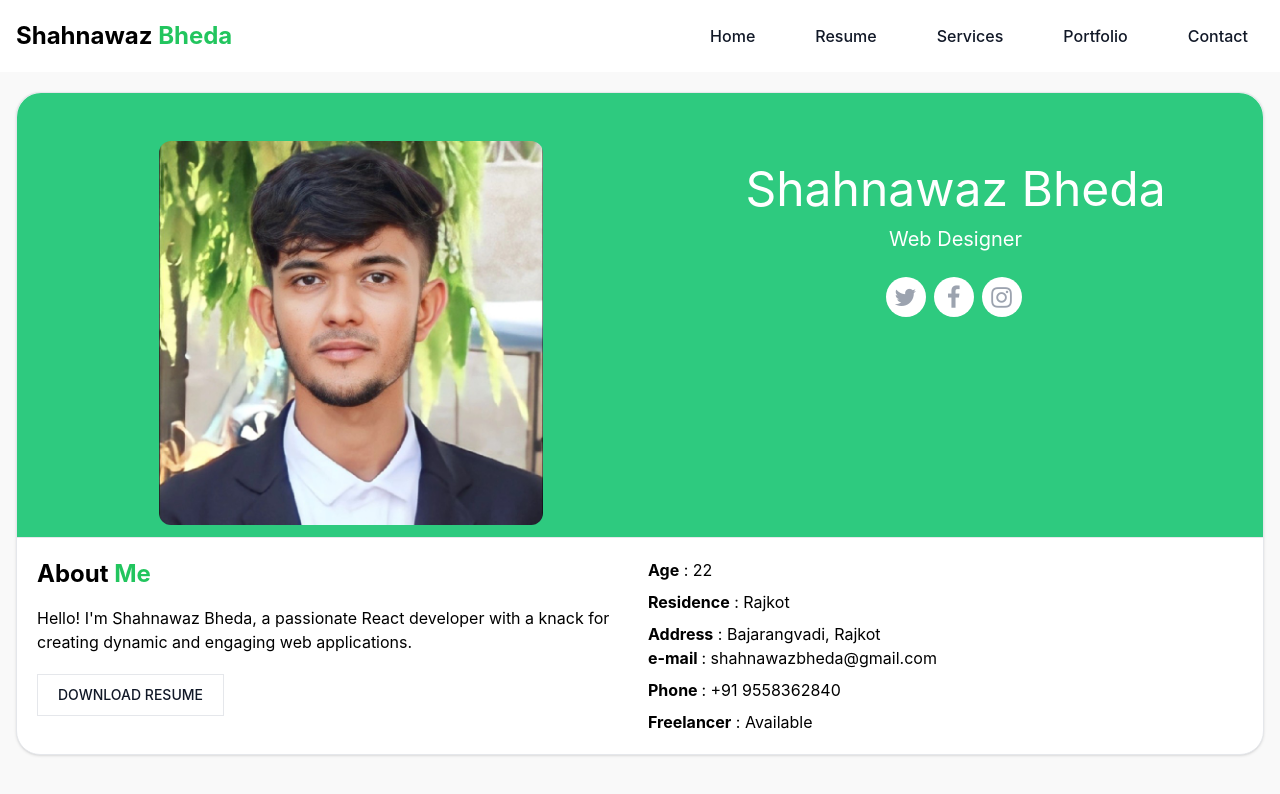
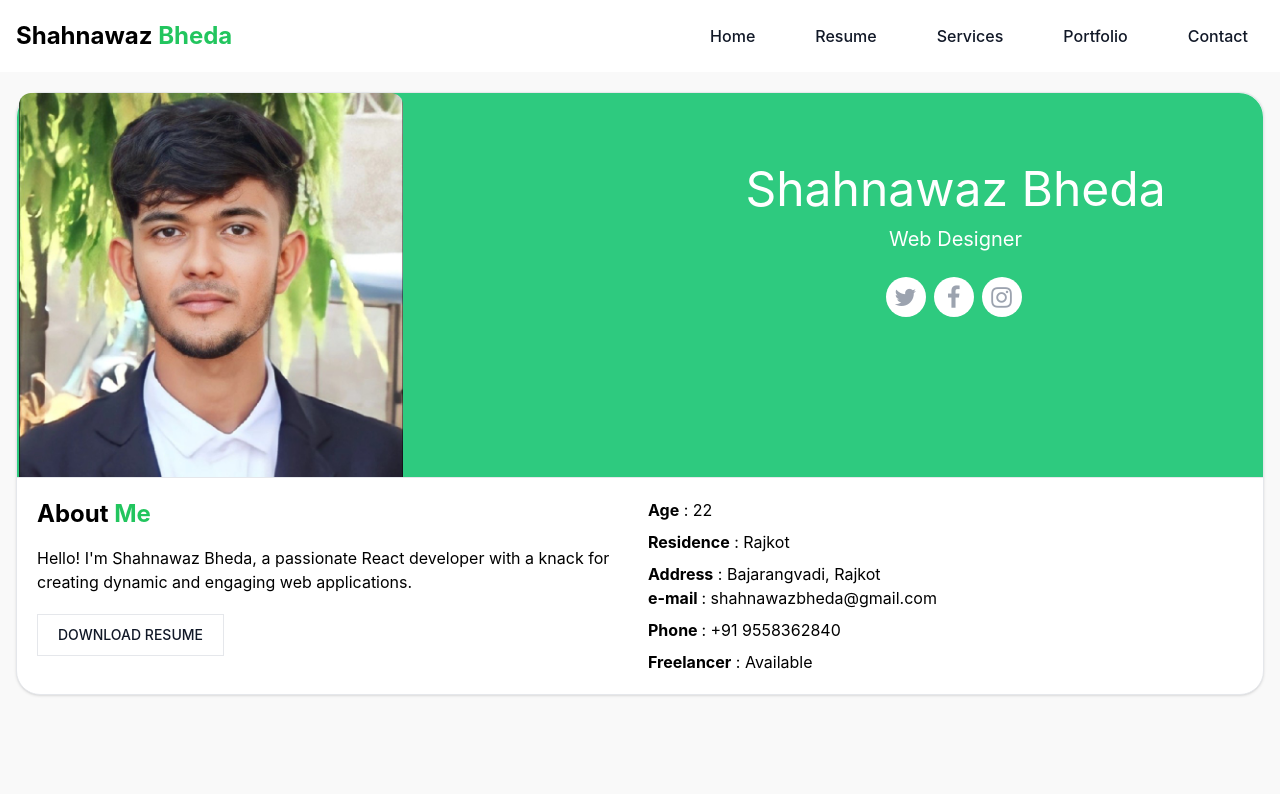
Before and after one commit to shahnawazbheda/React-Resume, a React (Create React App) app: page / in a window 1280 px wide. Shown: the top 794 px of the page. Built offline with nearby package versions, Linux system fonts and the light colour scheme.

Commit message:
Image Set & Resume Link Change

```diff
--- a/src/Components/Resume.js
+++ b/src/Components/Resume.js
@@ -44,7 +44,7 @@ export default function Resume() {
                     <div className="text-center">
                       <div className="flex justify-center">
                         <img
-                          className="max-w-sm md:ms-16 rounded-xl transition duration-100 ease-in-out hover:scale-110 m-3 sm:max-w-sm max-w-[29%] mt-12 md:max-w-sm"
+                          className=" sm:max-w-sm lg:me-[44%] rounded-t-xl  transition md:ms-[7%] "
                           src={profile}
                           alt="User Image"
                         />
@@ -84,7 +84,7 @@ export default function Resume() {
                         Hello! I'm Shahnawaz Bheda, a passionate React developer with a knack for creating dynamic and engaging web applications.
                       </p>
                       <a
-                        href="https://drive.google.com/file/d/1ta1C2lfIailhYPX9HIyEhg0neFmWlT1Z/view?usp=sharing"
+                        href="https://drive.google.com/file/d/1Nq_1idGoWbIf7UkpBZTz1z8D1lEa4Ol-/view?usp=sharing"
                         className="mt-5 text-gray-900 bg-white hover:bg-gray-100 border border-gray-200 focus:ring-4 focus:outline-none focus:ring-gray-100 font-medium rounded-0 text-sm px-5 py-2.5 text-center inline-flex items-center dark:hover:bg-black dark:hover:text-white mb-2">
                         DOWNLOAD RESUME
                       </a>
```
